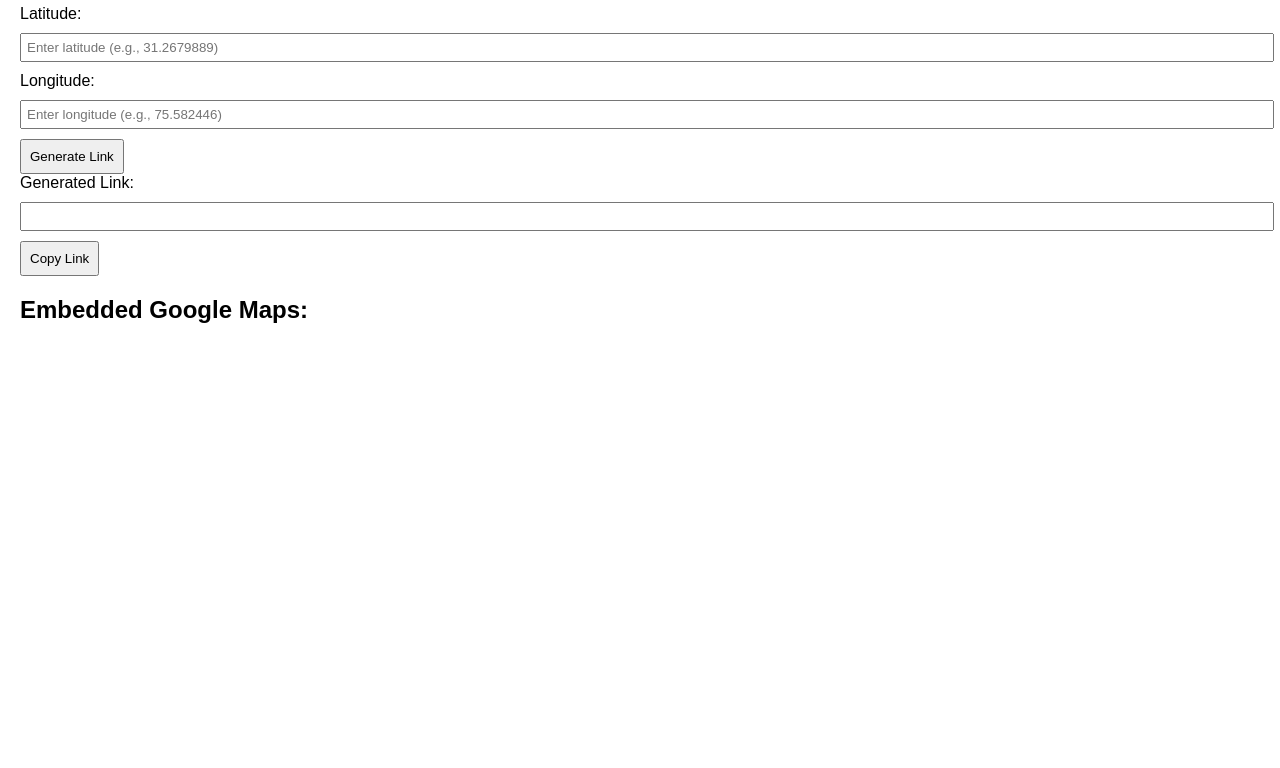
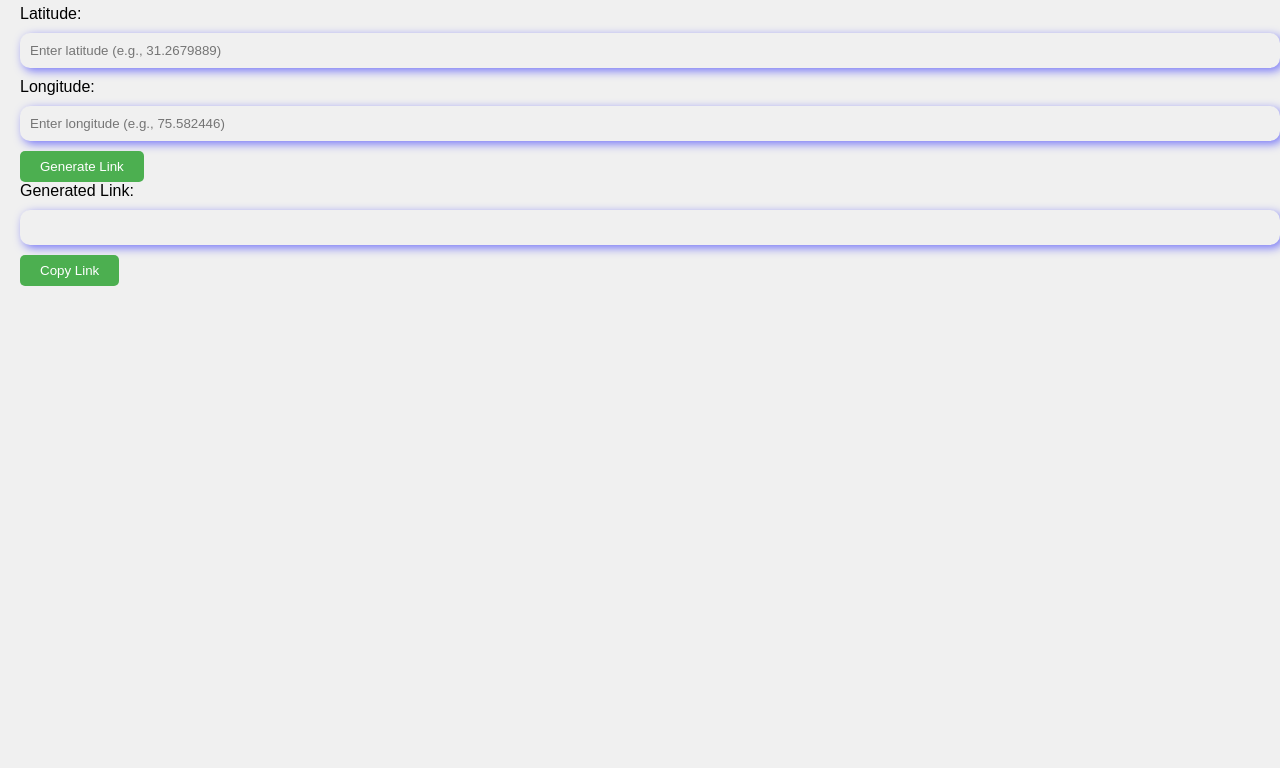
Before and after one commit to anshpreet2442/longitudnal-latitudnal, a plain HTML site: page index.html in a window 1280 px wide. Shown: the part 63-831 px from the top of the page. After the commit the page ends 800 px from the top, so only its background shows below. Drawn offline with Linux system fonts and the light colour scheme.

Commit message:
Update index.html

```diff
--- a/index.html
+++ b/index.html
@@ -45,9 +45,53 @@
 
     <button onclick="copyToClipboard()">Copy Link</button>
 
-    <h2>Embedded Google Maps:</h2>
-    <iframe id="googleMap" frameborder="0" style="border:0" allowfullscreen></iframe>
-
+   <style>
+        body {
+            font-family: Arial, sans-serif;
+            margin: 20px;
+            background-color: #f0f0f0; /* Background color */
+        }
+        /* Neumorphic Emboss Effect */
+        .neumorphic {
+            background-color: #f0f0f0; /* Background color */
+            padding: 20px;
+            border-radius: 20px;
+            box-shadow: 5px 5px 10px #b0b0b0,
+                        -5px -5px 10px #ffffff;
+            transition: all 0.3s ease;
+        }
+        /* RGB Shadow Effect for Text Field */
+        input[type="text"] {
+            width: 100%;
+            padding: 10px;
+            border: none;
+            background-color: #f0f0f0; /* Background color */
+            border-radius: 10px;
+            box-shadow: 3px 3px 10px rgba(0, 0, 255, 0.5); /* RGB Shadow */
+            transition: all 0.3s ease;
+        }
+        input[type="text"]:focus {
+            outline: none;
+            box-shadow: 3px 3px 10px rgba(255, 0, 0, 0.5); /* Focused Shadow Color */
+        }
+        button {
+            padding: 8px 20px;
+            cursor: pointer;
+            background-color: #4CAF50;
+            border: none;
+            color: white;
+            border-radius: 5px;
+            transition: all 0.3s ease;
+        }
+        button:hover {
+            background-color: #45a049;
+        }
+        iframe {
+            width: 100%;
+            height: 400px;
+            border: 1px solid #ccc;
+        }
+    </style>
     <script>
         function generateLink() {
             const latitude = document.getElementById("latitude").value;
```
